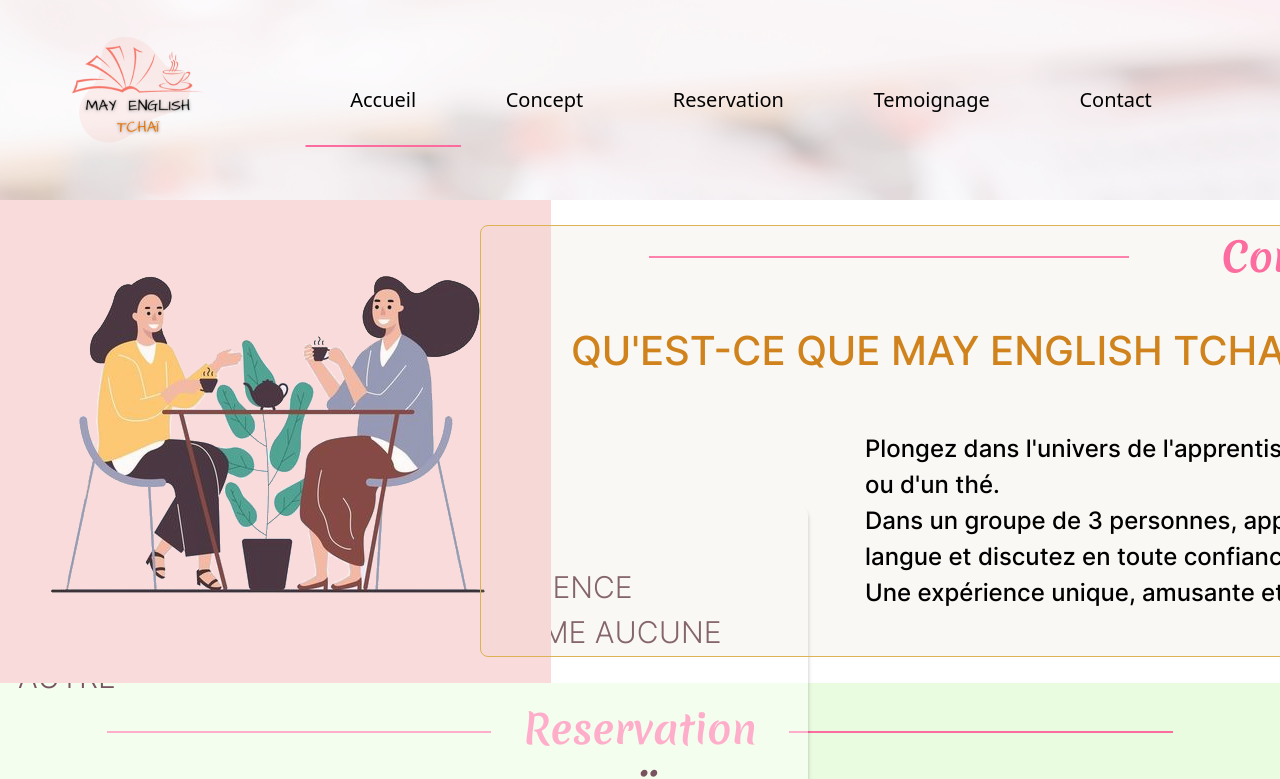
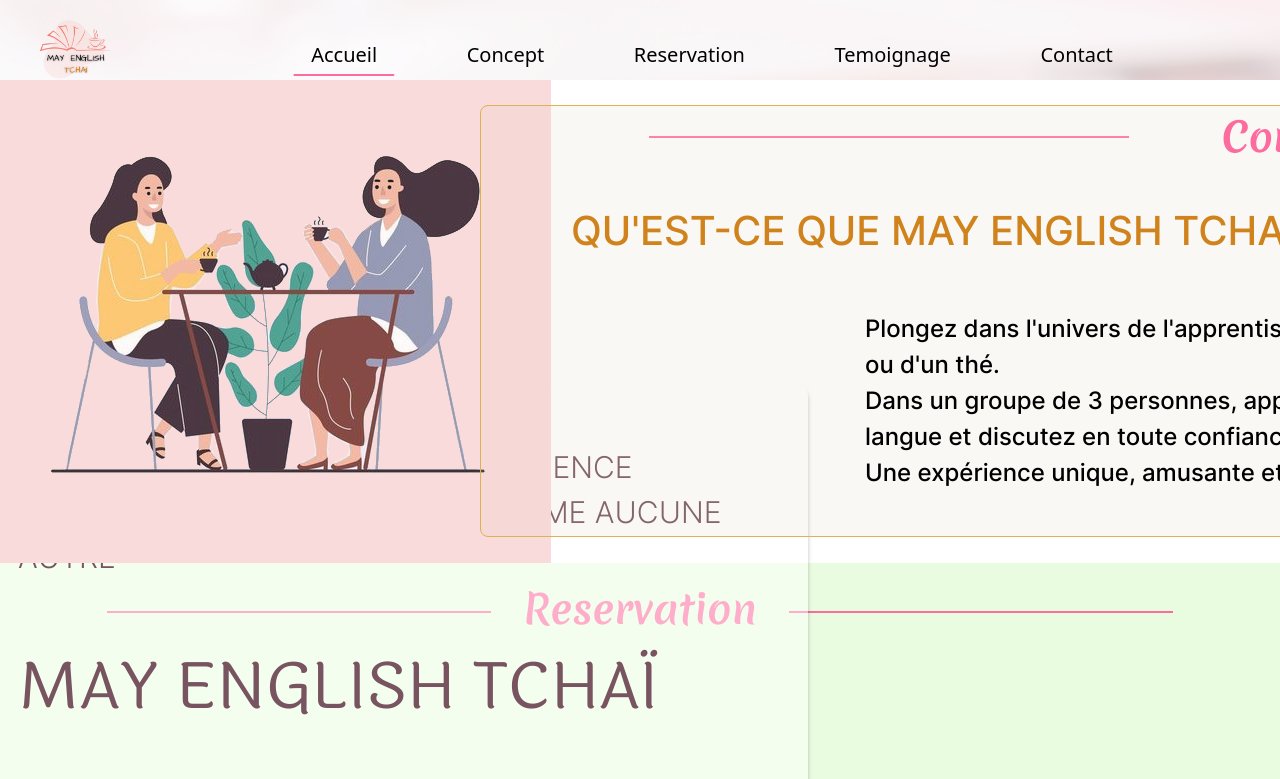
Before and after one commit to may-english-tchai/web-app, a React (Vite) app: page / in a window 1280 px wide. Shown: the top 779 px of the page. Built offline with nearby package versions, Linux system fonts and the light colour scheme; no server answers.

Commit message:
retrecissement height bar nav

```diff
--- a/src/assets/styles/header.scss
+++ b/src/assets/styles/header.scss
@@ -15,16 +15,19 @@
     align-items: center;
     justify-content: space-between;
     z-index: -1;
+    height: 5rem;
     width: 100%;
     background-color: $color-1;
 }
 
 .navbar_logo{
     left: 0;
+    width: 144px;
 }
 
 .navbar_links{
     display: flex;
+    margin: auto;
 }
 
 .navbar_list{
@@ -50,6 +53,7 @@
         position: absolute;
         border-radius: 10px;
         bottom: 0px;
+        top: 4.1rem;
         left: 50%;
         transform: translateX(-50%);
         -webkit-animation: anim 0.3s ease forwards;
@@ -57,13 +61,13 @@
 
         @-webkit-keyframes anim {
             to {
-            width: 100%;
+            width: 65%;
             }
         }
 
         @keyframes anim {
             to {
-            width: 100%;
+            width: 65%;
             }
         }
     }
@@ -76,6 +80,7 @@
     border: none;
     color: inherit;
     z-index: 2;
+    display: none;
 }
 
 @media screen and (max-width:767px) {
@@ -129,15 +134,16 @@
             border-radius: 10px;
             bottom: 0px;
 
+
             @-webkit-keyframes anim {
                 to {
-                width: 50%;
+                width: 65%;
                 }
             }
 
             @keyframes anim {
                 to {
-                width: 50%;
+                width: 65%;
                 }
             }
         }
```
